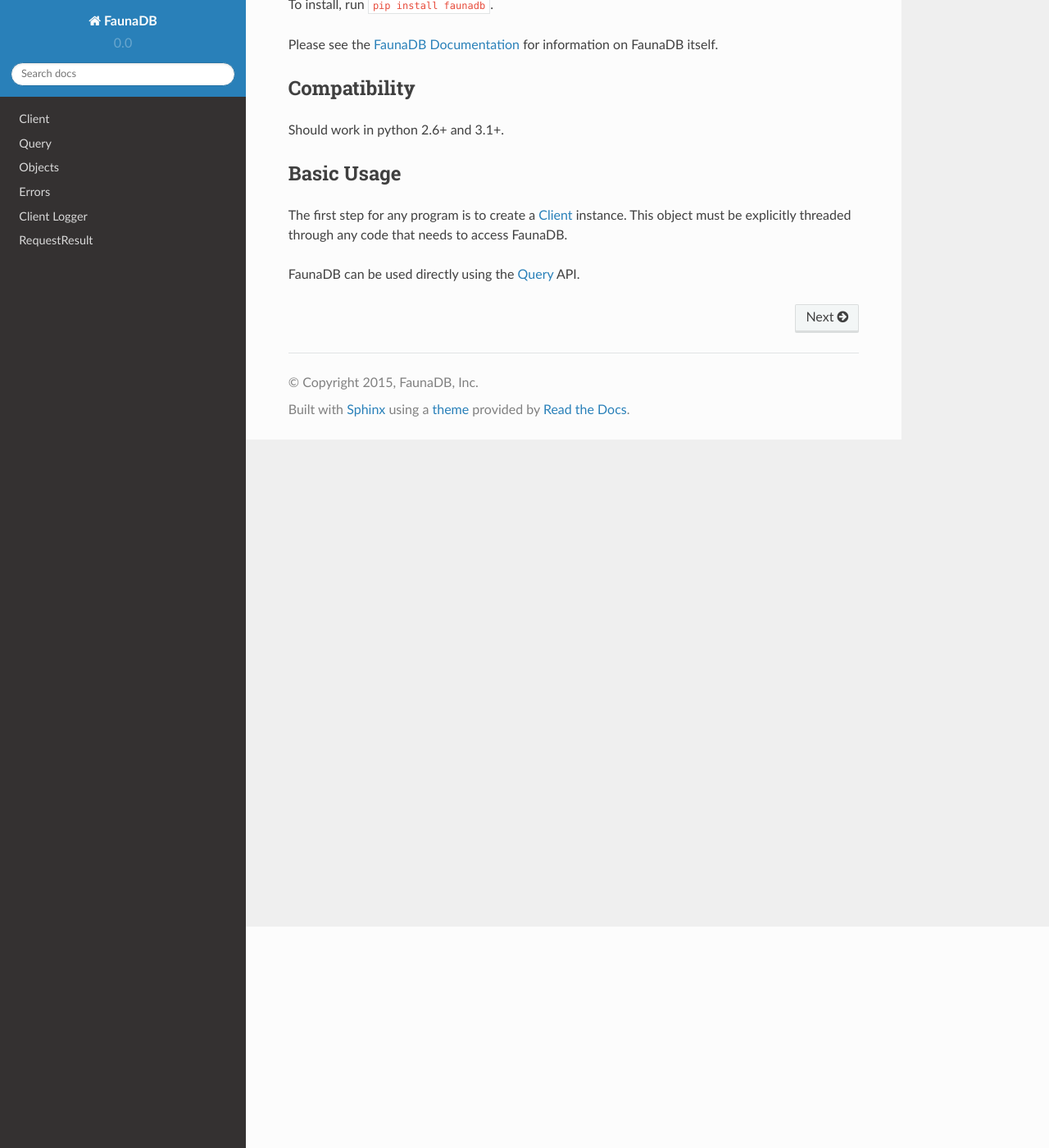
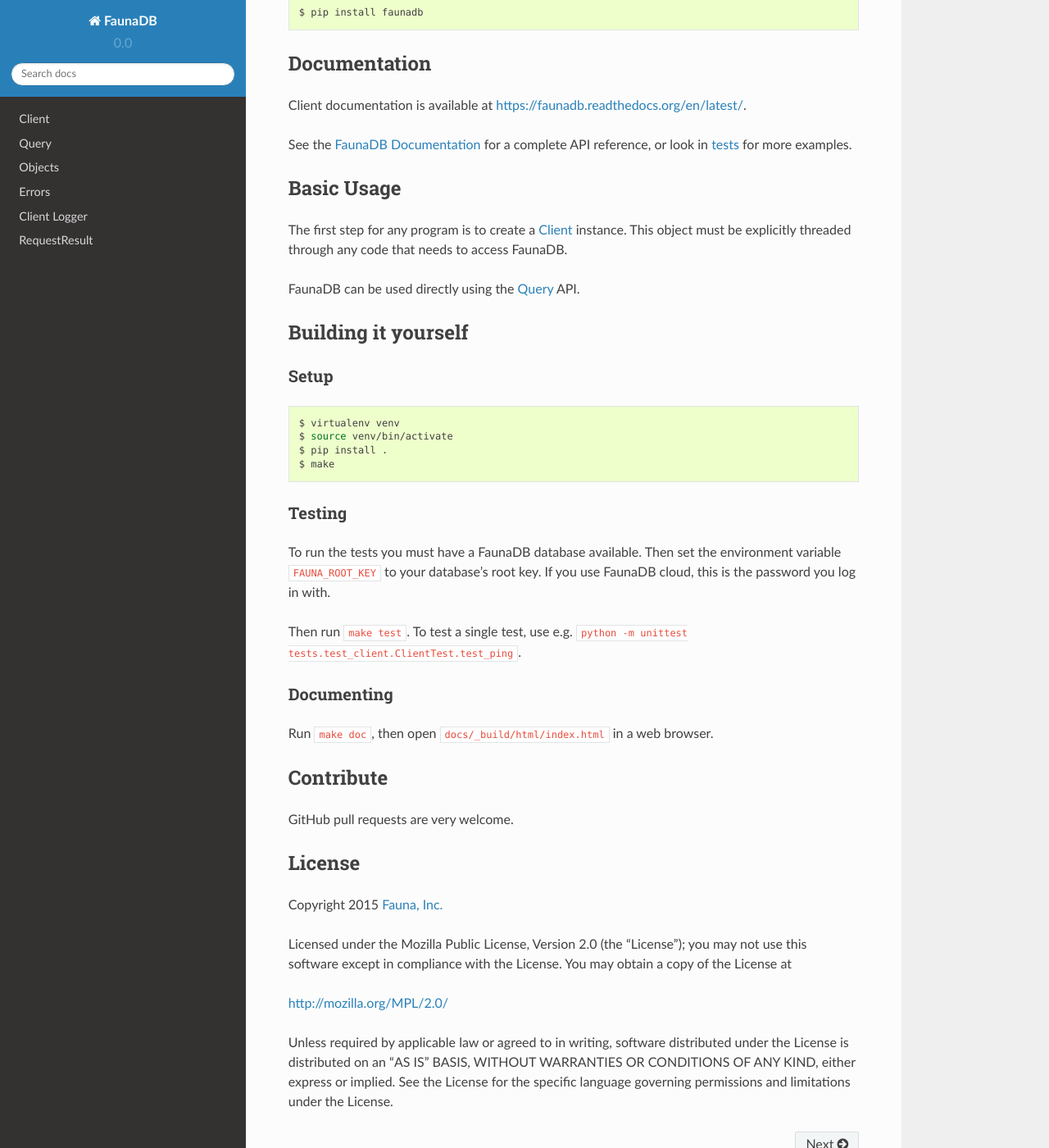
Before and after one commit to fauna/faunadb-python, a Sphinx documentation site: the page built from docs/index.rst, in a window 1280 px wide and 1400 px high, scrolled down 270 px. Shown: the whole window at 82% size. Built offline with Sphinx 7.4.7 and the Read the Docs theme 2.0.0, drawn with Linux system fonts in a browser that asks for light colours; some of the changed lines change nothing that is shown; some of the changed text lies outside the part shown.

Commit message:
Use README as docs index

```diff
--- a/README.rst
+++ b/README.rst
@@ -19,6 +19,15 @@
 
 See the `FaunaDB Documentation <https://faunadb.com/documentation>`_ for a complete API reference, or look in `tests`_
 for more examples.
+
+
+Basic Usage
+-----------
+
+The first step for any program is to create a :doc:`client` instance.
+This object must be explicitly threaded through any code that needs to access FaunaDB.
+
+FaunaDB can be used directly using the :doc:`query` API.
 
 
 Building it yourself
--- a/docs/index.rst
+++ b/docs/index.rst
@@ -1,32 +1,4 @@
-FaunaDB
-=======
-
-Python client for `FaunaDB <https://faunadb.com>`_.
-
-
-Installation / Getting Started
-------------------------------
-
-To install, run :samp:`pip install faunadb`.
-
-Please see the `FaunaDB Documentation <https://faunadb.com/documentation>`_
-for information on FaunaDB itself.
-
-
-Compatibility
--------------
-
-Should work in python 2.6+ and 3.1+.
-
-
-Basic Usage
------------
-
-The first step for any program is to create a :doc:`client` instance.
-This object must be explicitly threaded through any code that needs to access FaunaDB.
-
-FaunaDB can be used directly using the :doc:`query` API.
-
+.. include:: ../README.rst
 
 .. toctree::
    :hidden:
```
